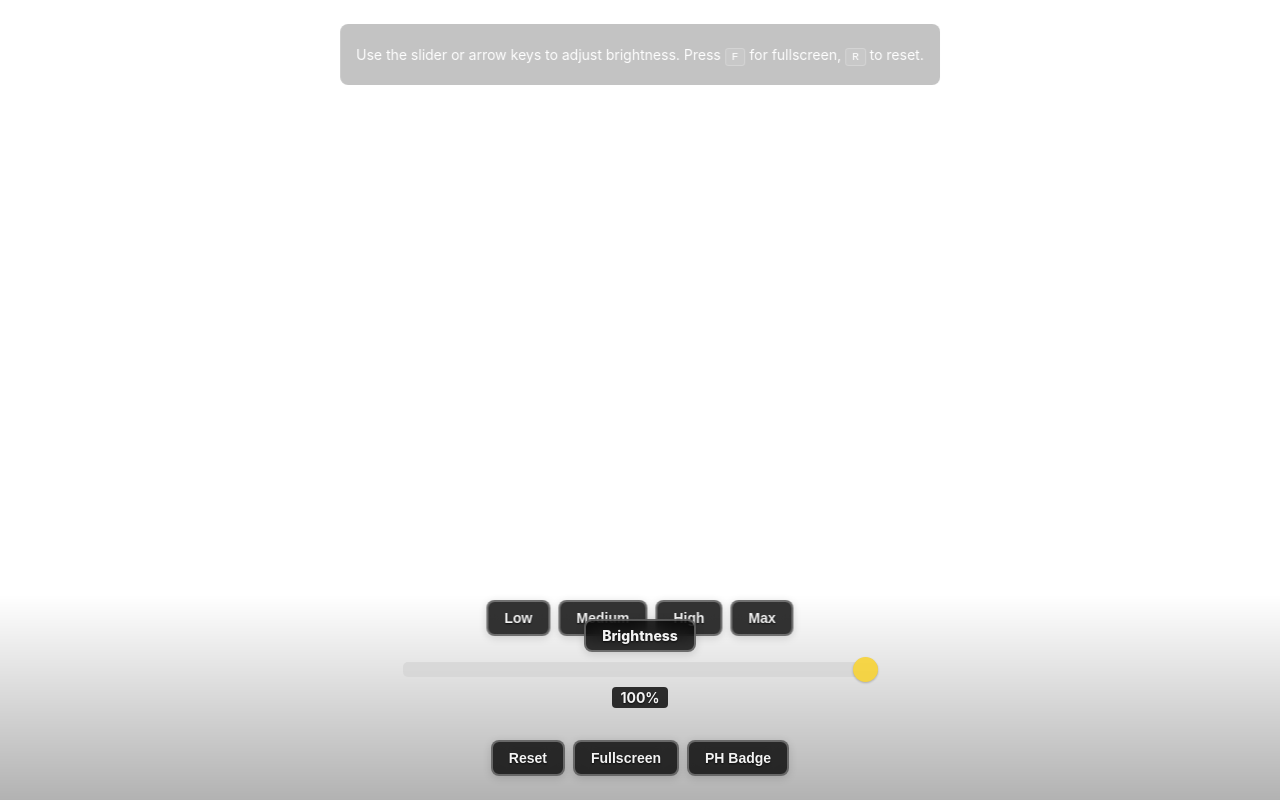
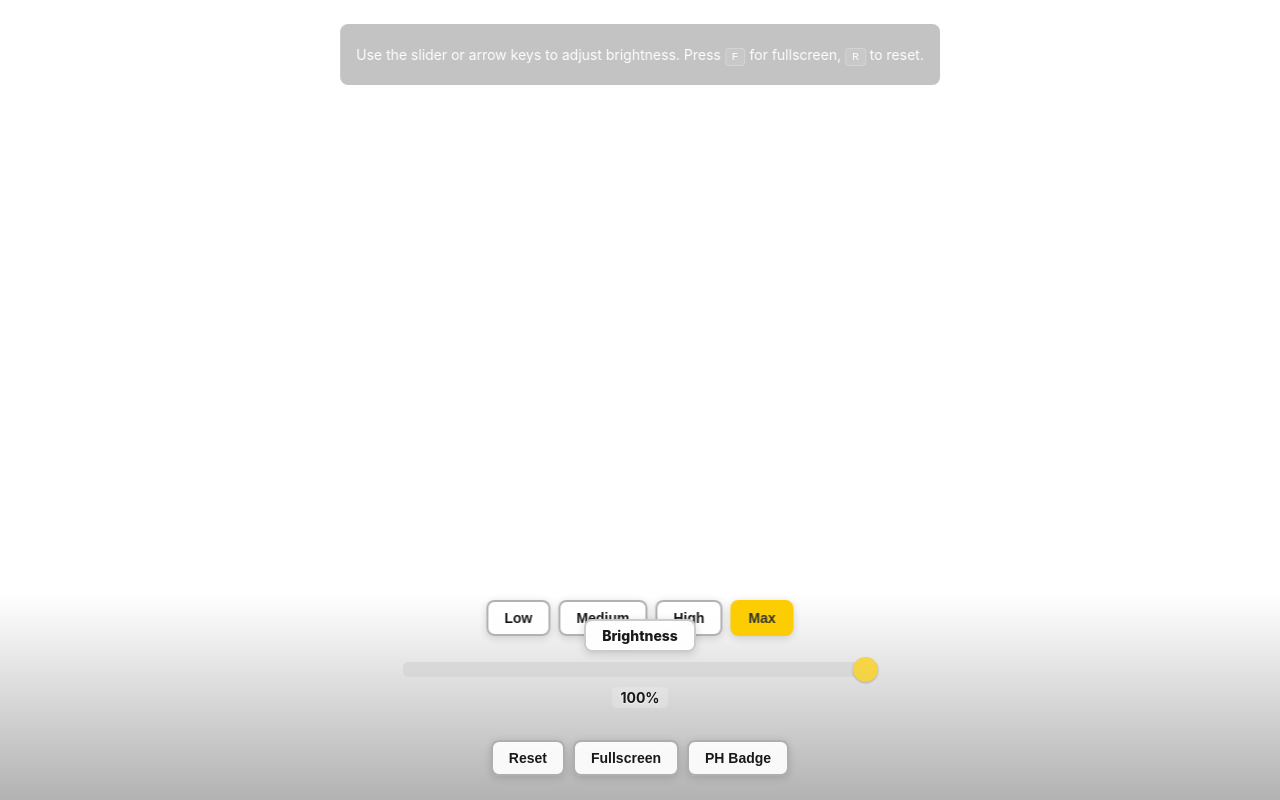
Before and after one commit to banastas/bright.supply, a website: page index.html in a window 1280 px wide. Drawn offline with Linux system fonts and the light colour scheme.

Commit message:
Revert "state fix"
This reverts commit 2fda2caa30834b5dafdb4d0ef4ffaff219adce4f.

```diff
--- a/app.js
+++ b/app.js
@@ -46,9 +46,6 @@ class BrightSupply {
         this.updateBrightness();
         this.hideInstructionsAfterDelay();
         this.updatePresetButtons();
-        // Apply initial styling
-        const percentage = Math.round((this.currentBrightness / 1000) * 100);
-        this.updateUIStyling(percentage);
     }
 
     setupEventListeners() {
@@ -97,9 +94,6 @@ class BrightSupply {
         // Update preset buttons
         this.updatePresetButtons();
 
-        // Update UI styling based on brightness level
-        this.updateUIStyling(percentage);
-
         // Save settings
         this.saveSettings();
     }
@@ -120,72 +114,6 @@ class BrightSupply {
             button.classList.toggle('active', isActive);
             button.setAttribute('aria-pressed', isActive);
         });
-    }
-
-    updateUIStyling(percentage) {
-        const isHighBrightness = percentage >= 76;
-
-        // Toggle high brightness class on body
-        document.body.classList.toggle('high-brightness', isHighBrightness);
-
-        // Update all preset buttons
-        Object.values(this.presetButtons).forEach(button => {
-            if (isHighBrightness) {
-                // High brightness styling - dark background with light text
-                button.style.background = 'rgba(0, 0, 0, 0.8)';
-                button.style.color = 'rgba(255, 255, 255, 0.95)';
-                button.style.borderColor = 'rgba(255, 255, 255, 0.3)';
-                button.style.textShadow = '0 1px 2px rgba(0, 0, 0, 0.8)';
-            } else {
-                // Normal brightness styling - light background with dark text
-                button.style.background = 'rgba(255, 255, 255, 0.9)';
-                button.style.color = 'rgba(0, 0, 0, 0.9)';
-                button.style.borderColor = 'rgba(0, 0, 0, 0.3)';
-                button.style.textShadow = 'none';
-            }
-        });
-
-        // Update control buttons
-        const controlButtons = [this.resetBtn, this.fullscreenBtn, this.phToggle];
-        controlButtons.forEach(button => {
-            if (isHighBrightness) {
-                // High brightness styling - dark background with light text
-                button.style.background = 'rgba(0, 0, 0, 0.8)';
-                button.style.color = 'rgba(255, 255, 255, 0.95)';
-                button.style.borderColor = 'rgba(255, 255, 255, 0.3)';
-                button.style.textShadow = '0 1px 2px rgba(0, 0, 0, 0.8)';
-            } else {
-                // Normal brightness styling - light background with dark text
-                button.style.background = 'rgba(255, 255, 255, 0.9)';
-                button.style.color = 'rgba(0, 0, 0, 0.9)';
-                button.style.borderColor = 'rgba(0, 0, 0, 0.3)';
-                button.style.textShadow = 'none';
-            }
-        });
-
-        // Update slider label
-        if (isHighBrightness) {
-            this.brightnessSlider.previousElementSibling.style.background = 'rgba(0, 0, 0, 0.8)';
-            this.brightnessSlider.previousElementSibling.style.color = 'rgba(255, 255, 255, 0.95)';
-            this.brightnessSlider.previousElementSibling.style.borderColor = 'rgba(255, 255, 255, 0.3)';
-            this.brightnessSlider.previousElementSibling.style.textShadow = '0 1px 2px rgba(0, 0, 0, 0.8)';
-        } else {
-            this.brightnessSlider.previousElementSibling.style.background = 'rgba(255, 255, 255, 0.95)';
-            this.brightnessSlider.previousElementSibling.style.color = 'rgba(0, 0, 0, 0.9)';
-            this.brightnessSlider.previousElementSibling.style.borderColor = 'rgba(0, 0, 0, 0.2)';
-            this.brightnessSlider.previousElementSibling.style.textShadow = 'none';
-        }
-
-        // Update slider value
-        if (isHighBrightness) {
-            this.brightnessValue.style.background = 'rgba(0, 0, 0, 0.8)';
-            this.brightnessValue.style.color = 'rgba(255, 255, 255, 0.95)';
-            this.brightnessValue.style.textShadow = '0 1px 2px rgba(0, 0, 0, 0.8)';
-        } else {
-            this.brightnessValue.style.background = 'rgba(255, 255, 255, 0.2)';
-            this.brightnessValue.style.color = 'rgba(0, 0, 0, 0.9)';
-            this.brightnessValue.style.textShadow = '0 1px 2px rgba(255, 255, 255, 0.8)';
-        }
     }
 
     resetBrightness() {
--- a/styles.css
+++ b/styles.css
@@ -403,35 +403,6 @@ main {
     }
 }
 
-/* High Brightness Mode */
-body.high-brightness .preset-btn:not(.active),
-body.high-brightness .control-btn {
-    background: rgba(0, 0, 0, 0.8) !important;
-    color: rgba(255, 255, 255, 0.95) !important;
-    border-color: rgba(255, 255, 255, 0.3) !important;
-    text-shadow: 0 1px 2px rgba(0, 0, 0, 0.8) !important;
-}
-
-body.high-brightness .preset-btn:not(.active):hover,
-body.high-brightness .control-btn:hover {
-    background: rgba(0, 0, 0, 0.9) !important;
-    color: rgba(255, 255, 255, 1) !important;
-    border-color: rgba(255, 255, 255, 0.5) !important;
-}
-
-body.high-brightness .slider-label {
-    background: rgba(0, 0, 0, 0.8) !important;
-    color: rgba(255, 255, 255, 0.95) !important;
-    border-color: rgba(255, 255, 255, 0.3) !important;
-    text-shadow: 0 1px 2px rgba(0, 0, 0, 0.8) !important;
-}
-
-body.high-brightness .slider-value {
-    background: rgba(0, 0, 0, 0.8) !important;
-    color: rgba(255, 255, 255, 0.95) !important;
-    text-shadow: 0 1px 2px rgba(0, 0, 0, 0.8) !important;
-}
-
 /* Print Styles */
 @media print {
     .controls-container,
```
